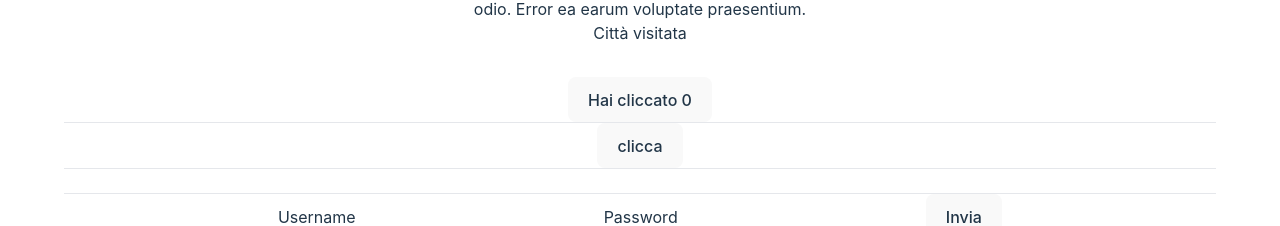
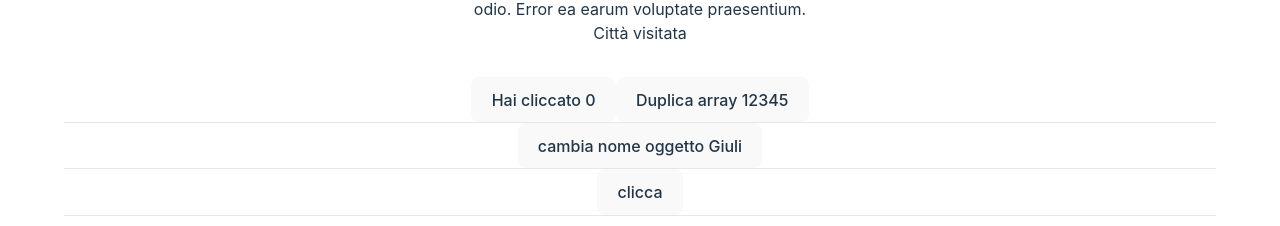
Before and after one commit to giulianoFrau/react-approach, a React (Vite) app: page / in a window 1280 px wide. Shown: the part 1571-1797 px from the top of the page. Built offline with nearby package versions, Linux system fonts and the light colour scheme.

Commit message:
refact code

```diff
--- a/src/App.jsx
+++ b/src/App.jsx
@@ -47,8 +47,24 @@ function App() {
     username: "",
     password: "",
   });
+
+  const [person, setPerson] = useState({
+    nome: "Giuli",
+    cognome: "1234",
+  });
+
   const [city, setCity] = useState("");
 
+  const [items, setItems] = useState([1, 2, 3, 4, 5]);
+
+  function doubleArray() {
+    setItems(items.map((item) => item * 2));
+  }
+
+  function changeName() {
+    const updateName = { ...person, nome: "Gessi" };
+    setPerson(updateName);
+  }
   function somma(num) {
     console.log(num + 5);
   }
@@ -89,6 +105,13 @@ function App() {
         <button onClick={() => setCount(count + 1)}>
           Hai cliccato {count}
         </button>
+        {/* use state al click modifica elementi array duplicandoli */}
+        <button onClick={doubleArray}>Duplica array {items}</button>
+
+        <hr />
+        {/* use state al click modifica elementi oggetti duplicandoli */}
+        <button onClick={changeName}>cambia nome oggetto {person.nome}</button>
+
         <hr />
         {/* Funzione anonima al click passando parametro */}
         <button onClick={() => somma(5)}>clicca</button>
```
